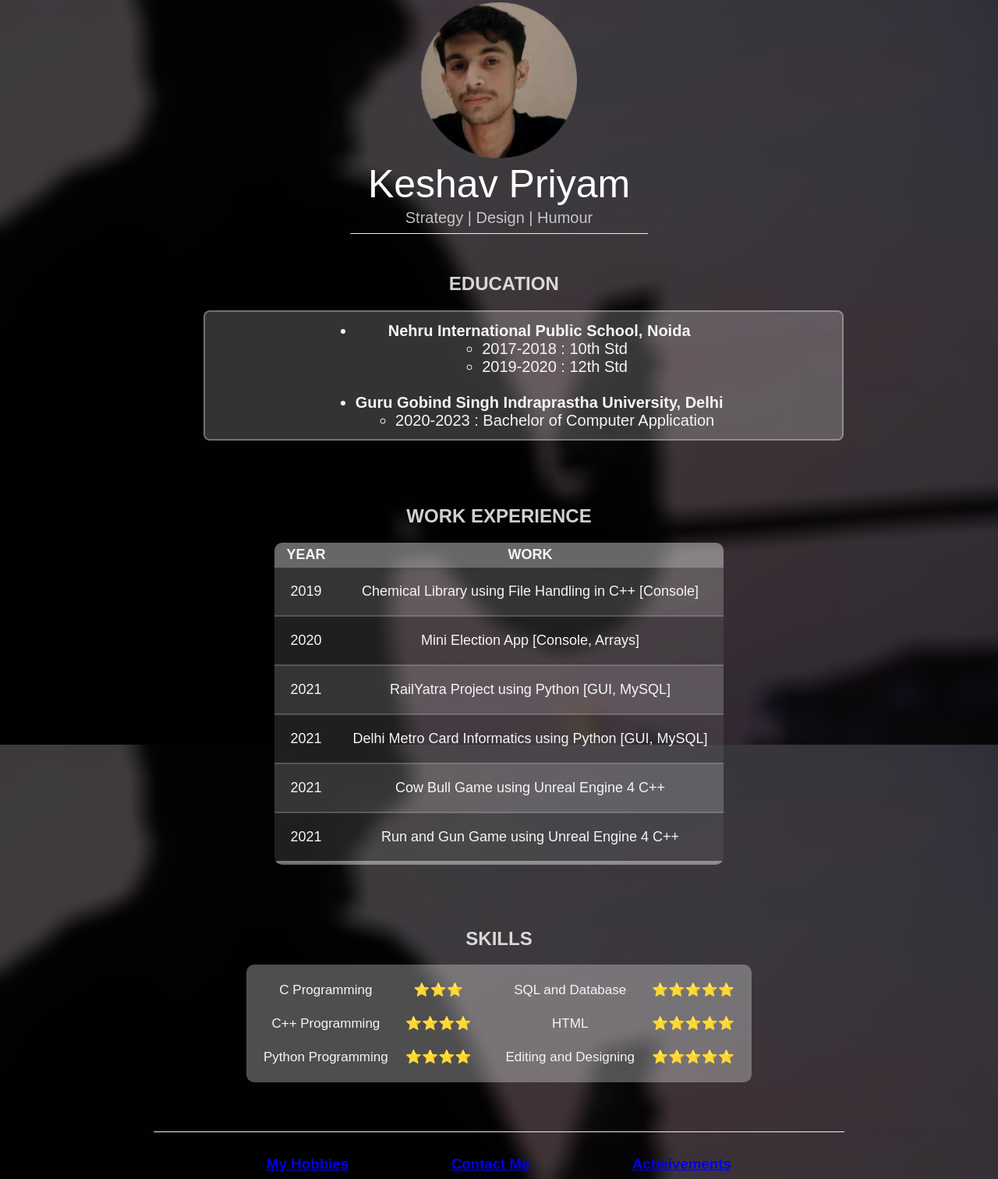
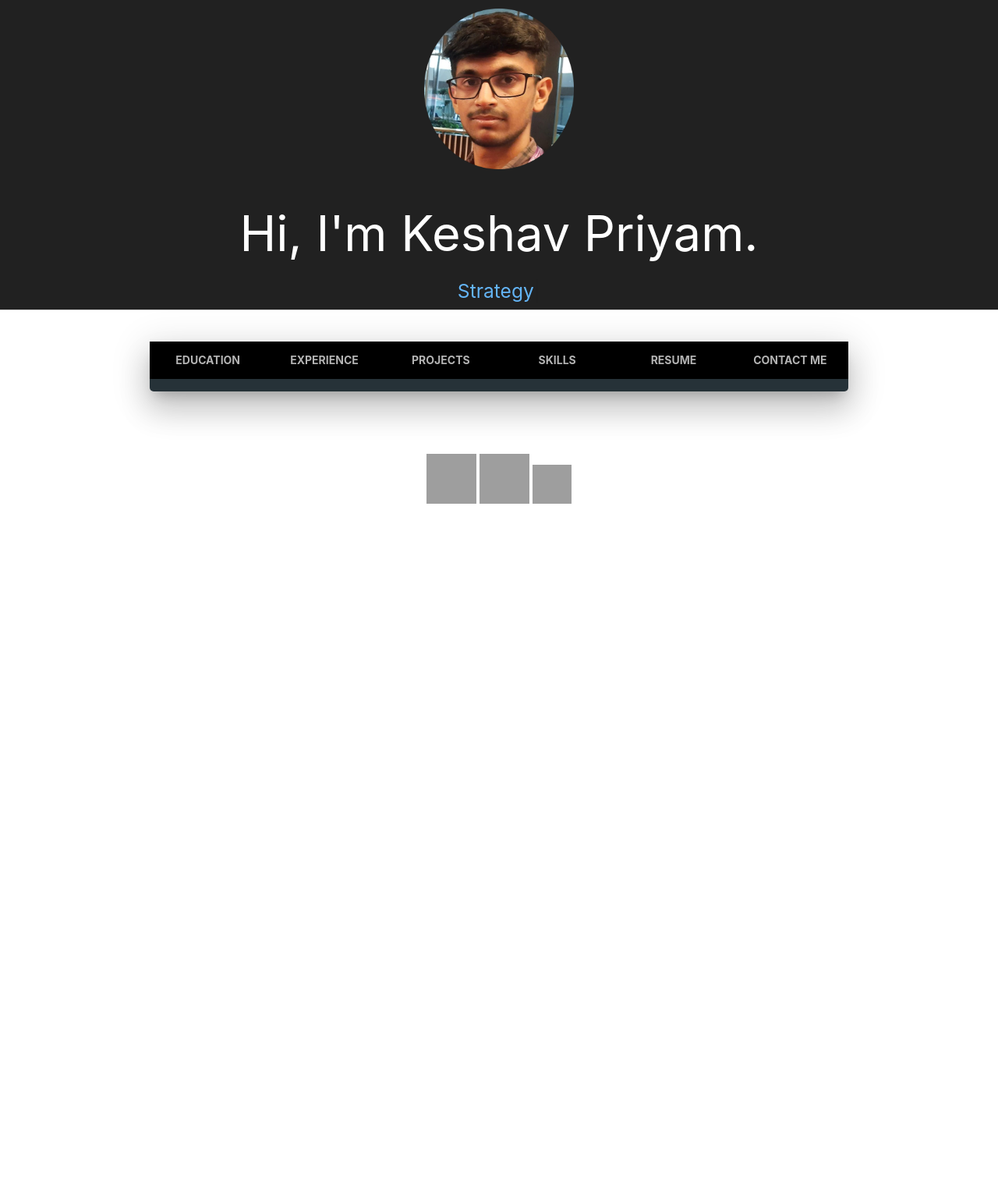
Before and after one commit to kshavp/cv, a plain HTML site: page index.html in a window 1280 px wide. Shown: the part 5-1517 px from the top of the page at 78% size. After the commit the page ends 800 px from the top, so only its background shows below. Drawn offline with nearby package versions, Linux system fonts and the light colour scheme; grey boxes are pictures that could not be loaded.

Commit message:
unorg-commit 1

```diff
--- a/index.html
+++ b/index.html
@@ -4,119 +4,50 @@
     <meta charset="UTF-8">
     <title>📋 Curriculum Vitae</title>
     <link rel="stylesheet" href=styles.css>
+       <link rel="stylesheet" href="https://cdnjs.cloudflare.com/ajax/libs/materialize/1.0.0/css/materialize.min.css">
+       <script src="https://cdnjs.cloudflare.com/ajax/libs/materialize/1.0.0/js/materialize.min.js"></script>
+       <script src="https://unpkg.com/typed.js@2.0.16/dist/typed.umd.js"></script>
 </head>
+
 <body>
 
-    <div class="intro">
-        <img src="Keshav.png" alt="keshav priyam about">
-        <span class="name">Keshav Priyam</span>
-        <span class="alt">Strategy | Design | Humour</span>
-        <hr>
-    </div>
-    <h2 class="edu-heading">EDUCATION</h2>
-    <div class="education">
-        <span class="edu1">
-            <ul>
-                <li><b>Nehru International Public School, Noida</b></li>
-                <ul>
-                    <li>2017-2018 : 10th Std</li>
-                    <li>2019-2020 : 12th Std</li>
-                </ul>
-                <br>
-                <li><b>Guru Gobind Singh Indraprastha University, Delhi</b></li>
-                <ul>
-                    <li>2020-2023 : Bachelor of Computer Application</li>
-                </ul>
-            </ul>
-        </span>
+    <div class="top grey darken-4">
+        <div class="head center-align">
+            <img class="center-align" src="me.png" alt="keshav priyam about">
+            <h1 class="white-text">Hi, I'm Keshav Priyam.</h1>
+            <h5><span id="element" class="blue-text text-lighten-2"></span></h5>
+            <div class="divider divider-grey"></div>
+        </div>
     </div>
 
-    <div class="work-table-heading">
-        <h2>WORK EXPERIENCE</h2>
-    <table class="work-table" >
-        <thead>
-            <tr>
-                <th>YEAR</th>
-                <th>WORK</th>
-            </tr>
-        </thead>
-        <tbody>
-            <tr>
-                <td>2019</td>
-                <td>Chemical Library using File Handling in C++ [Console]</td>
-            </tr>
-            <tr>
-                <td>2020</td>
-                <td>Mini Election App [Console, Arrays]</td>
-            </tr>
-            <tr>
-                <td>2021</td>
-                <td>RailYatra Project using Python [GUI, MySQL] </td>
-            </tr>
-            <tr>
-                <td>2021</td>
-                <td>Delhi Metro Card Informatics using Python [GUI, MySQL] </td>
-            </tr>
-            <tr>
-                <td>2021</td>
-                <td>Cow Bull Game using Unreal Engine 4 C++</td>
-            </tr>
-            <tr>
-                <td>2021</td>
-                <td>Run and Gun Game using Unreal Engine 4 C++ </td>
-            </tr>
-        </tbody>
-    </table>
+    <nav class="blue-grey darken-4 container z-depth-5">
+        <div class="nav-content row">
+          <ul class="tabs tabs-transparent black ">
+            <li class="col s2 m2 tab"><a href="education.html"><b>Education</b></a></li>
+            <li class="col s2 m2 tab"><a href="experience.html"><b>Experience</b></a></li>
+            <li class="col s2 m2 tab"><a href="projects.html"><b>Projects</b></a></li>
+            <li class="col s2 m2 tab"><a href="skills.html"><b>Skills</b></a></li>
+            <li class="col s2 m2 tab"><a href="resume.html"><b>Resume</b></a></li>
+            <li class="col s2 m2 tab"><a href="#test1"><b>Contact Me</b></a></li>
+          </ul>
+        </div>
+    </nav>
+
+    <div class="link-icons center-align" style="margin-top: 10vh;">
+        <img class="" width="64" height="64" src="https://img.icons8.com/glyph-neue/64/228BE6/linkedin-circled.png" alt="linkedin-circled"/>
+        <img class="" width="64" height="64" src="https://img.icons8.com/sf-black-filled/64/228BE6/github.png" alt="github"/>
+        <img class="" width="50" height="50" src="https://img.icons8.com/ios-filled/50/228BE6/mail.png" alt="mail"/>
     </div>
+</body>
 
-    <div class="skills-table-heading">
-        <h2>SKILLS</h2>
-        <table class="skills-table">
-            <tr>
-              <td>
-                <table>
-                <tr>
-                    <td>C Programming</td>
-                    <td>⭐⭐⭐ </td>
-                </tr>
-                <tr>
-                    <td>C++ Programming</td>
-                    <td>⭐⭐⭐⭐</td>
-                </tr>
-                <tr>
-                    <td>Python Programming</td>
-                    <td>⭐⭐⭐⭐</td>
-                </tr>
-                </table>
-                </td>
-              <td>
-                <table>
-                    <tr>
-                        <td> <font1>SQL and Database</font1></td>
-                        <td>⭐⭐⭐⭐⭐</td>
-
-                    </tr>
-                    <tr>
-                        <td> <font1>HTML</font1></td>
-                        <td>⭐⭐⭐⭐⭐</td>
-                    </tr>
-                    <tr>
-                        <td> <font1>Editing and Designing</font1></td>
-                        <td>⭐⭐⭐⭐⭐</td>
-
-                    </tr>
-                </table>
-             </td>
-            </tr>
-        </table>
-    </div>
-    <hr class="end-hr">
-
-    <div class="end">
-        <h3 class="h3i"><a href="hobbies.html">My Hobbies</a> </h3>
-        <h3 class="h3ii"><a href="contact-me.html">Contact Me</a> </h3>
-        <h3 class="h3iii"><a href="#">Acheivements</a> </h3>
-    </div>
-
-</body>
+<script>
+    var typed = new Typed('#element', {
+      strings: ['Security', 'Strategy', 'Threat Counter', 'Development', 'Database Management', 'Design'],
+      typeSpeed: 70,
+      backDelay: 700,
+      startDelay: 2000,
+      fadeOut: true,
+      loop: true
+    });
+</script>
 </html>
--- a/styles.css
+++ b/styles.css
@@ -1,178 +1,27 @@
-body{
-    color:whitesmoke;
-    background-color:rgb(14, 10, 15);
-    background: url("IMG_4199.jpg") no-repeat center center fixed;
-    -webkit-background-size: cover;
-    -moz-background-size: cover;
-    -o-background-size: cover;
-    background-size: cover;
-    font-family: sans-serif;
-    text-align: center;
+*{
+    margin: 0;
+    padding: 0;
 }
 
-.intro{
-    text-align: center;
+.head {
+    margin-bottom: 5vh;
 }
 
-.name{
-
-    font-size: 50px;
-    display: block;
-    color:white;
+.head img{
+    width: 15vw;
+    margin-top: 2vh;
 }
 
-.alt{
-    margin-top: 3px;
-    font-size: 20px;
-    color: whitesmoke;
-    display: block;
-    opacity: 0.75;
+nav {
+    border-radius: 5px;
 }
 
-hr{
-    color: #FCECDD;
-    width: 30%;
-    border-top:none;
-    margin-bottom: 30px;
+.link-icons {
+    margin-top: 10vh;
 }
 
-
-.edu-heading{
-    margin-top:50px;
-    padding-left: 1%;
+.topnav{
+    display: flex;
+    justify-content: center;
+    align-items: center;
 }
-
-.education{
-    background-color:rgba(255, 255, 255, .2);
-    border: solid 2px rgba(255, 255, 255, .3);
-    border-radius: 8px;
-    font-size: 20px;
-    padding:1%;
-    margin-left:20%;
-    margin-right:15%;
-}
-
-ul{
-    display: table;
-    margin: 0 auto;
-}
-
-.edu1{
-    display: inline;
-}
-
-.work-table-heading{
-    margin-top:50px;
-    padding:1%;
-}
-.work-table{
-    border-collapse: collapse;
-    margin:10px;
-    font-size:18px;
-    border-radius: 10px 10px 10px 10px;
-    overflow: hidden;
-    margin-left: auto;
-    margin-right: auto;
-}
-.work-table thead tr th{
-    background-color: rgba(255, 255, 255, .4);
-    padding: 1%;
-}
-.work-table tbody tr{
-    border-bottom: 2px solid rgba(255, 255, 255, .2);
-    background-color:rgba(255, 255, 255, .2);
-}
-.work-table tbody tr:nth-of-type(even){
-    background-color:rgba(100, 100, 100, .3);
-}
-.work-table tbody tr:last-of-type{
-    border-bottom: 5px solid rgba(255, 255, 255, .4);
-}
-.work-table tbody td{
-    padding: 20px;
-}
-
-.skills-table-heading{
-    padding:1%;
-    margin-top:2%;
-}
-
-.skills-table{
-    border-collapse: collapse;
-    font-size:17px;
-    border-radius: 10px 10px 10px 10px;
-    overflow: hidden;
-    background-color: rgba(255, 255, 255, .3);
-    margin-left:auto;
-    margin-right:auto;
-}
-
-.skills-table td{
-    padding:10px;
-}
-
-img{
-    height: 200px;
-    width: 200px;
-}
-
-h1{
-    color: white;
-}
-h2{
-    opacity: 0.85;
-    color: whitesmoke;
-}
-
-.end-hr{
-    color: #FCECDD;
-    width: 70%;
-    border-top:none;
-    margin-top: 50px;
-}
-
-.end{
-    text-align: center;
-}
-
-.h3i{
-    display:inline;
-}
-.h3ii{
-    display:inline;
-    padding-right:10%;
-    padding-left:10%;
-}
-.h3iii{
-    display:inline;
-}
-
-.detail-heading{
-    text-align: center;
-    padding-left:1%;
-}
-.details{
-    background-color: rgba(255, 255, 255, .2);
-    margin:2%;
-    border-radius: 10px;
-    padding: 1%;
-    margin-bottom:3% ;
-    text-align: left;
-}
-.details-table td{
-    padding:5px;
-}
-
-.submit-heading{
-    text-align: left;
-    margin-left: 3%;
-    margin-bottom: 1%;
-}
-.submit{
-    background-color: rgba(255, 255, 255, .2);
-    margin:2%;
-    border-radius: 10px;
-    padding: 1%;
-    margin-bottom:3% ;
-    text-align: left;
-}
```
Also changed, not shown: education.html (added, +77 -0 lines), experience.html (added, +159 -0 lines), projects.html (added, +33 -0 lines), resume.html (added, +39 -0 lines), skills.html (added, +33 -0 lines), about.html (added), me.jpg (added), me.png (added), 1 other file.
